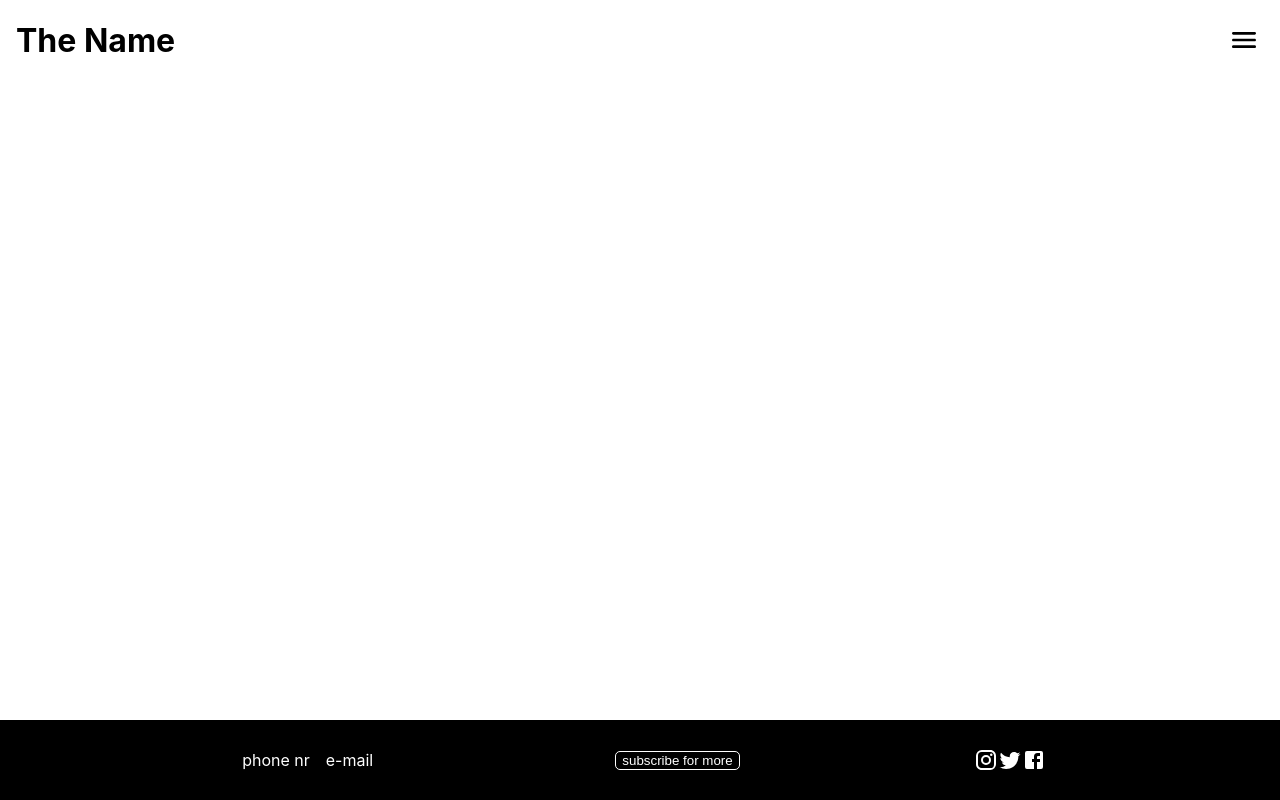
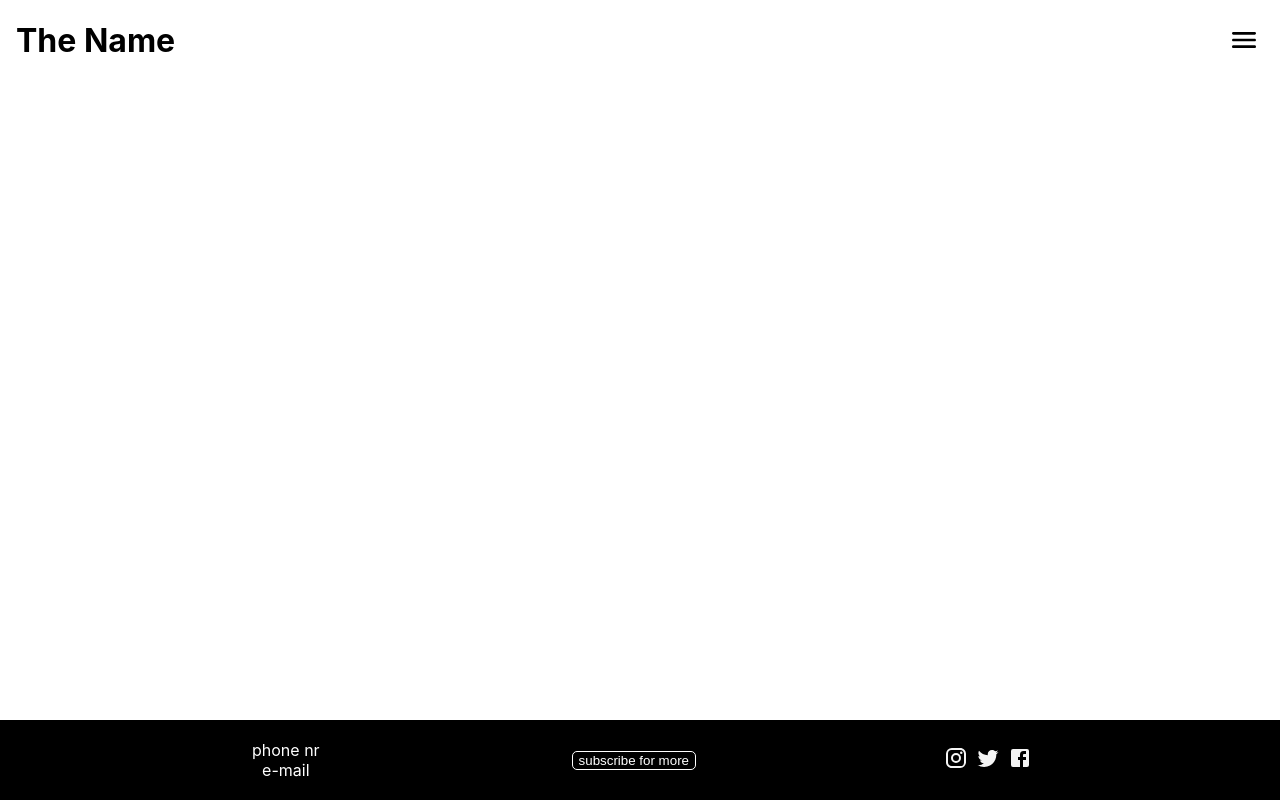
Before and after one commit to genar335/jolie_alien, a React (Create React App) app: page / in a window 1280 px wide. Built offline with nearby package versions, Linux system fonts and the light colour scheme.

Commit message:
footer social media routing

```diff
--- a/src/App.js
+++ b/src/App.js
@@ -29,6 +29,26 @@ function App() {
           </div>
         )} />
 
+        {/* Social media routing */}
+
+        <Route exact path="/insta" render={() => {
+            window.location.href = "https://www.instagram.com"
+            return null
+          }
+        } />
+
+        <Route exact path="/twitter" render={() => {
+            window.location.href = "https://www.twitter.com"
+            return null
+          }
+        } />
+
+        <Route exact path="/facebook" render={() => {
+            window.location.href = "https://www.facebook.com"
+            return null
+          }
+        } />
+
         <Footer />
 
       </div>
--- a/src/components/layout/Footer.jsx
+++ b/src/components/layout/Footer.jsx
@@ -15,15 +15,15 @@ function Footer(props) {
             </div>
             <button id="subscribeBtn">subscribe for more</button>
             <div className="icons-container">
-                <InstagramIcon
-                    id="instagramIcon"
-                />
-                <TwitterIcon
-                    id="twitterIcon"
-                />
-                <FacebookIcon
-                    id="facebookIcon"
-                />
+                <Link to="/insta" className="social-media-icons">
+                    <InstagramIcon />
+                </Link>
+                <Link to="/twitter" className="social-media-icons">
+                    <TwitterIcon />
+                </Link>
+                <Link to="/facebook" className="social-media-icons">
+                    <FacebookIcon />
+                </Link>
             </div>
         </div>
     )
--- a/src/components/layoutStyles/Footer.scss
+++ b/src/components/layoutStyles/Footer.scss
@@ -17,7 +17,7 @@
     .contacts-container {
 
         display: flex;
-        flex-direction: row;
+        flex-direction: column;
 
         .contactInfo {
             margin: 0 0.5rem 0 0.5rem;
@@ -34,6 +34,12 @@
 
     .icons-container {
         display: inherit;
+
+        .social-media-icons {
+            margin: 0 0.25rem 0 0.25rem;
+            text-decoration: none;
+            color: whitesmoke;
+        }
     }
 
 }
```
